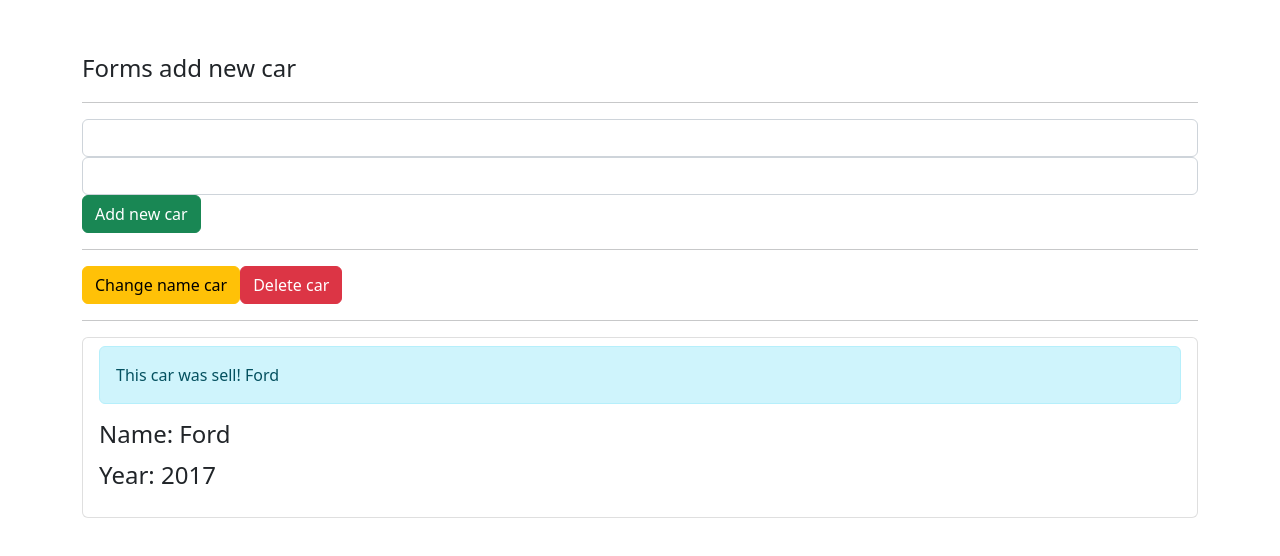
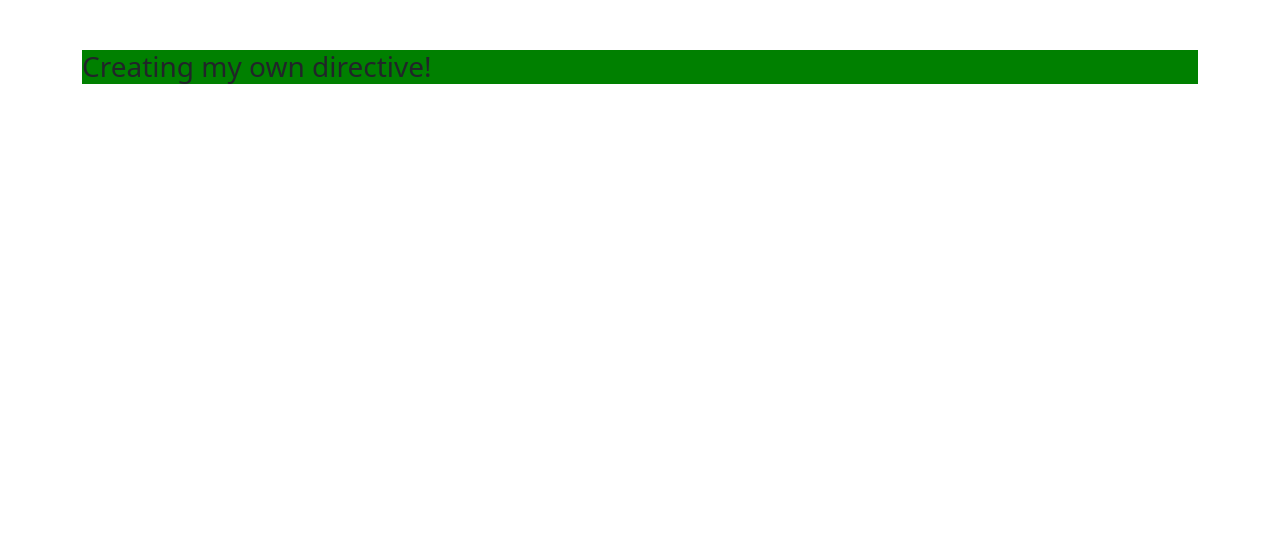
Before and after one commit to OlehNoskov/Learning-Angular, an Angular app in the folder client/: page / in a window 1280 px wide. Shown: the top 556 px of the page. Built offline with nearby package versions, Linux system fonts and the light colour scheme.

Commit message:
learning how create directive in Angular

```diff
--- a/client/src/app/app.component.html
+++ b/client/src/app/app.component.html
@@ -1,8 +1,7 @@
 <div class="container">
-  <div class="row">
-    <div class="col-xs-12">
-      <!--        selector: '.app-car' в cars.component-->
-      <div class="app-cars"></div>
+    <div class="col-xs-8 col-xs-offset-2">
+
+      <h3 appBackground>{{ headerText }}</h3>
+
     </div>
-  </div>
 </div>
--- a/client/src/app/app.component.ts
+++ b/client/src/app/app.component.ts
@@ -6,5 +6,6 @@ import { Component } from '@angular/core';
   styleUrls: ['./app.component.css']
 })
 export class AppComponent {
-  title = 'client';
+  headerText = 'Creating my own directive!';
+
 }
--- /dev/null
+++ b/client/src/app/directives/backgroung.directive.ts
@@ -0,0 +1,20 @@
+// File answering this directive
+import {Directive, ElementRef, OnInit} from "@angular/core";
+
+//specify via decorator (annotation) that this class is directive
+@Directive({
+  // search directive via attribute in html
+  selector: '[appBackground]'
+})
+export class BackgroundDirective implements OnInit {
+
+  // injection in this constructor private field (input element)
+  constructor(private element: ElementRef) {
+
+  }
+
+  ngOnInit(): void {
+    console.log(this.element);
+    this.element.nativeElement.style.backgroundColor = 'green';
+  }
+}
--- /dev/null
+++ b/client/src/app/directives/my-directive.directive.ts
@@ -0,0 +1,10 @@
+import { Directive } from '@angular/core';
+
+@Directive({
+  selector: '[appMyDirective]'
+})
+export class MyDirectiveDirective {
+
+  constructor() { }
+
+}
--- a/client/src/index.html
+++ b/client/src/index.html
@@ -2,7 +2,7 @@
 <html lang="en">
 <head>
   <meta charset="utf-8">
-  <title>Client</title>
+  <title>My Learning Angular</title>
   <base href="/">
   <meta name="viewport" content="width=device-width, initial-scale=1">
   <link rel="icon" type="image/x-icon" href="favicon.ico">
```
Also changed, not shown: client/src/app/app.module.ts (+6 -2 lines).
